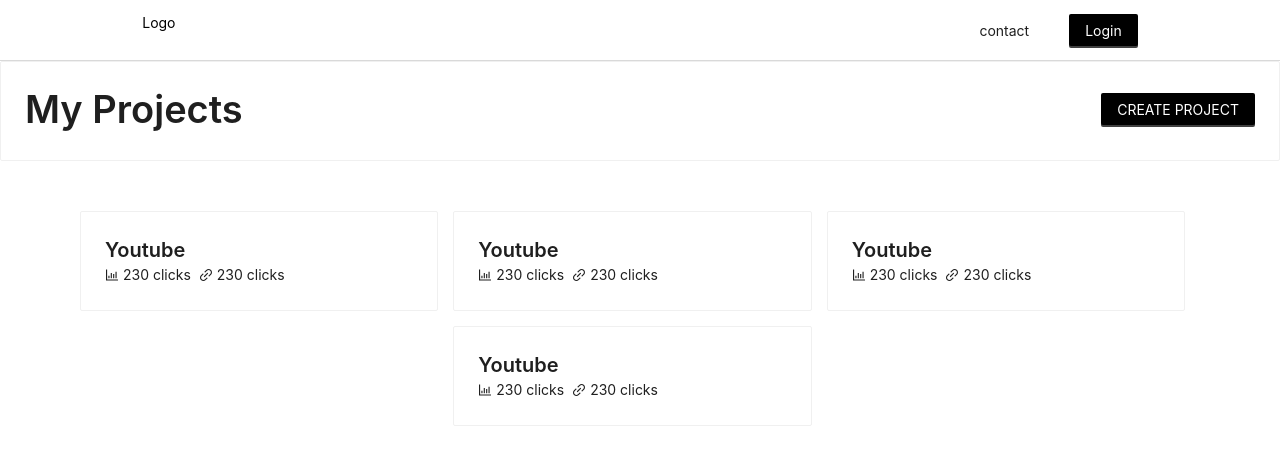
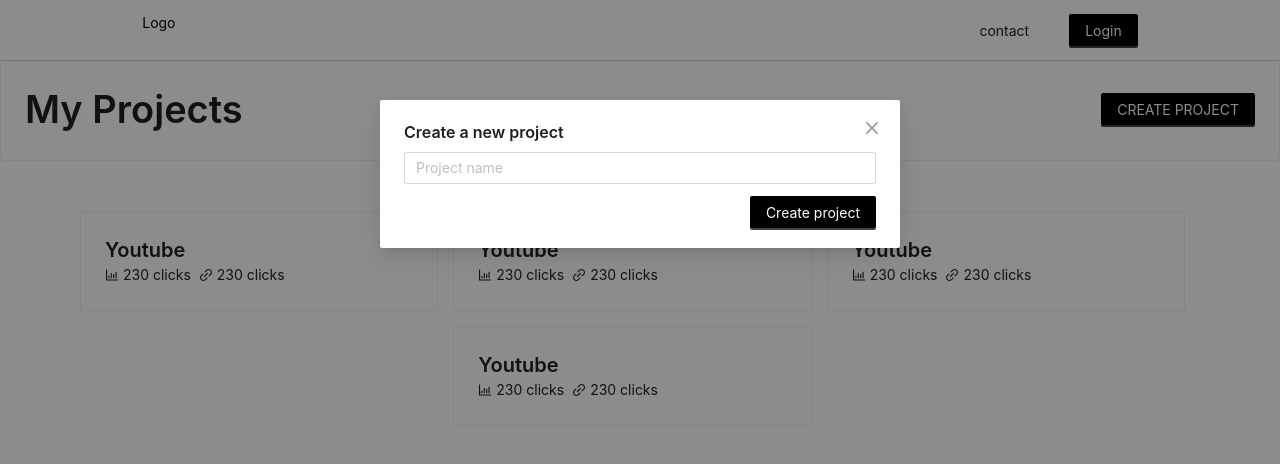
Before and after one commit to rakibul-dev/linktink, a React (Vite) app: page /user/dashboard/projects in a window 1280 px wide. Both pictures are taken after a click on the button "CREATE PROJECT". Shown: the top 464 px of the page. Built offline with nearby package versions, Linux system fonts and the light colour scheme.

Commit message:
refactor: add create project modal

```diff
--- a/src/Pages/UserDashboard/ProjectListing.jsx
+++ b/src/Pages/UserDashboard/ProjectListing.jsx
@@ -1,16 +1,22 @@
-import {
-  Col,
-  Row,
-  Flex,
-  Card,
-  Segmented,
-  Tabs,
-  Typography,
-  Button,
-} from "antd";
+import { Col, Row, Flex, Card, Typography, Input, Modal, Button } from "antd";
+import { useState } from "react";
 import { BarChartOutlined, LinkOutlined } from "@ant-design/icons";
 const { Title, Paragraph } = Typography;
 const ProjectListing = () => {
+  const [isModalOpen, setIsModalOpen] = useState(false);
+
+  const showModal = () => {
+    setIsModalOpen(true);
+  };
+
+  const handleOk = () => {
+    setIsModalOpen(false);
+  };
+
+  const handleCancel = () => {
+    setIsModalOpen(false);
+  };
+
   return (
     <div>
       <Flex vertical gap={50}>
@@ -19,7 +25,9 @@ const ProjectListing = () => {
             <Title level={1} style={{ margin: 0, padding: 0 }}>
               My Projects
             </Title>
-            <Button type="primary">CREATE PROJECT</Button>
+            <Button type="primary" onClick={showModal}>
+              CREATE PROJECT
+            </Button>
           </Flex>
           <Col md={8}></Col>
           <Col
@@ -119,6 +127,25 @@ const ProjectListing = () => {
           </Col>
         </Row>
       </Flex>
+
+      <Modal
+        title="Create a new project"
+        open={isModalOpen}
+        onOk={handleOk}
+        onCancel={handleCancel}
+        footer={(_, { OkBtn, CancelBtn }) => (
+          <>
+            {/* <CancelBtn /> */}
+            <Button type="primary" onClick={handleOk}>
+              Create project
+            </Button>
+          </>
+        )}
+      >
+        {/* Create a new project input field */}
+        <Input placeholder="Project name" />
+        {/* Create a new project  button */}
+      </Modal>
     </div>
   );
 };
```
